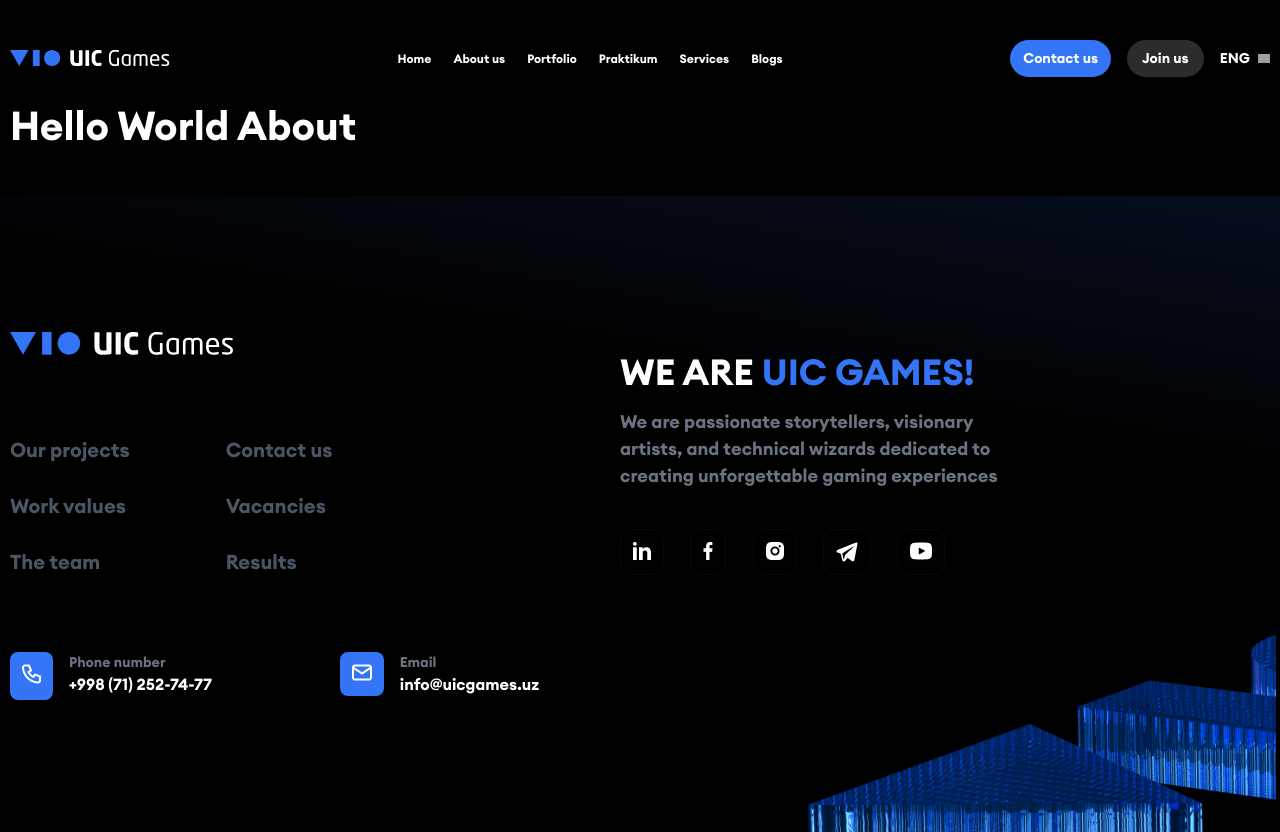
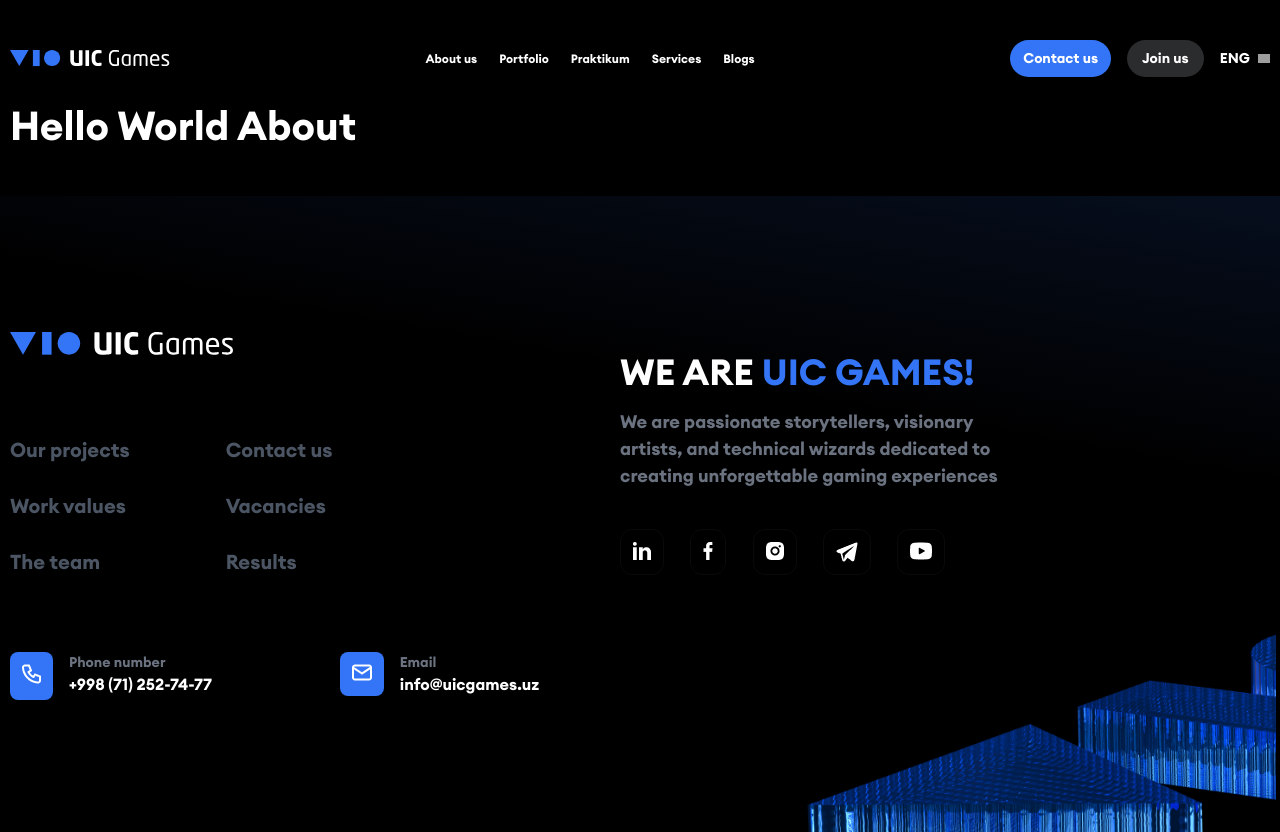
Before and after one commit to Shamsiddin007/adduic, a Next.js app: page /about in a window 1280 px wide. Built offline with nearby package versions, Linux system fonts and the light colour scheme; grey boxes are pictures that could not be loaded.

Commit message:
delete home.tsx

```diff
--- a/src/app/home/page.tsx
+++ /dev/null
@@ -1,11 +0,0 @@
-
-
-function page() {
-  return (
-    <div className="container h-[400vh]">
-      <h1>Hello Page Home</h1>
-    </div>
-  )
-}
-
-export default page
--- a/src/components/Navbarlayout.tsx
+++ b/src/components/Navbarlayout.tsx
@@ -42,7 +42,6 @@ const Navbarlayout = () => {
             <nav className='container mx-auto max-w-screen-xl flex justify-between items-center pt-10 relative top-0 left-0'>
                 <Link href="/"><Image width={parseInt("160px")} height={parseInt("16px")} src={Logo} alt='Logo UIC Games' /></Link>
                 <ul className='flex items-center gap-[22px]'>
-                    <li className='text-[12px] font-medium text-[#FFFFFF]'><Link href="/home" replace>Home</Link></li>
                     <li className='text-[12px] font-medium text-[#FFFFFF]'><Link href="/about" replace>About us</Link></li>
                     <li className='text-[12px] font-medium text-[#FFFFFF]'><Link href="/portfolio" replace>Portfolio</Link></li>
                     <li className='text-[12px] font-medium text-[#FFFFFF]'><Link href="/praktikum" replace>Praktikum</Link></li>
```
